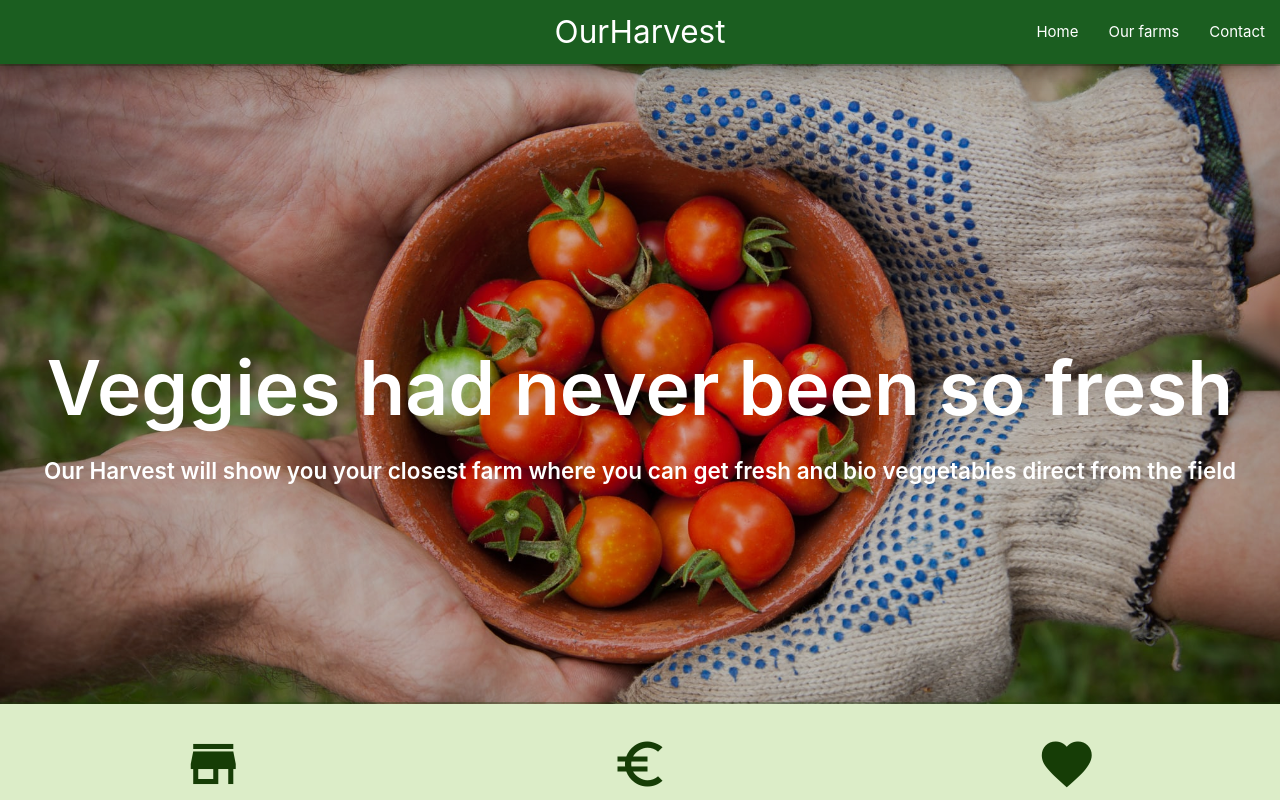
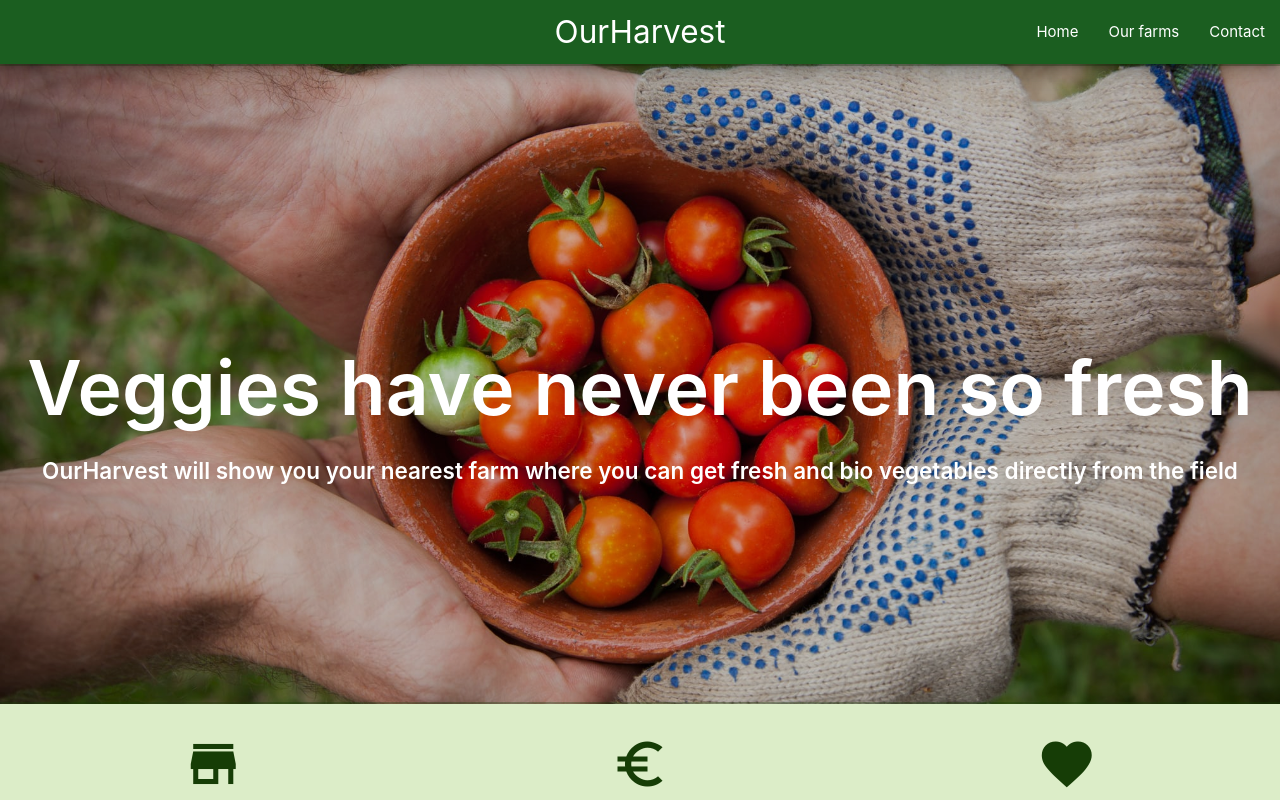
Before and after one commit to NoIntermediaries/OurHarvest, a React (Create React App) app: page / in a window 1280 px wide. Shown: the top 800 px of the page. Built offline with nearby package versions, Linux system fonts and the light colour scheme.

Commit message:
changed text in hero component

```diff
--- a/src/components/Hero.js
+++ b/src/components/Hero.js
@@ -5,8 +5,8 @@ function Hero() {
   return (
     <div className="hero">
       <div className="hero-content">
-        <h1 className="title">Veggies had never been so fresh</h1>
-        <p className="subtitle">Our Harvest will show you your closest farm where you can get fresh and bio veggetables direct from the field</p>
+        <h1 className="title">Veggies have never been so fresh</h1>
+        <p className="subtitle">OurHarvest will show you your nearest farm where you can get fresh and bio vegetables directly from the field</p>
       </div>
     </div>
   );
```
